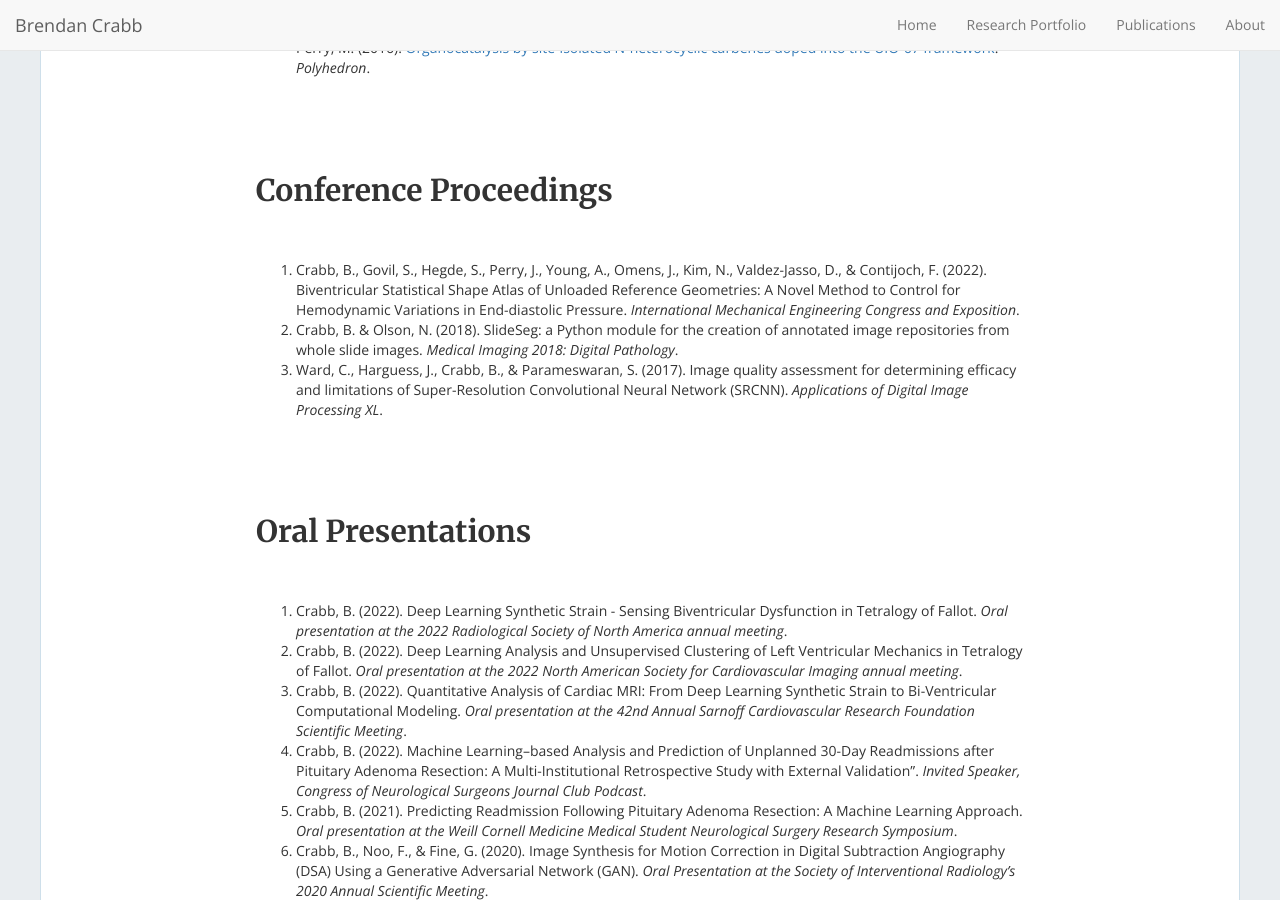
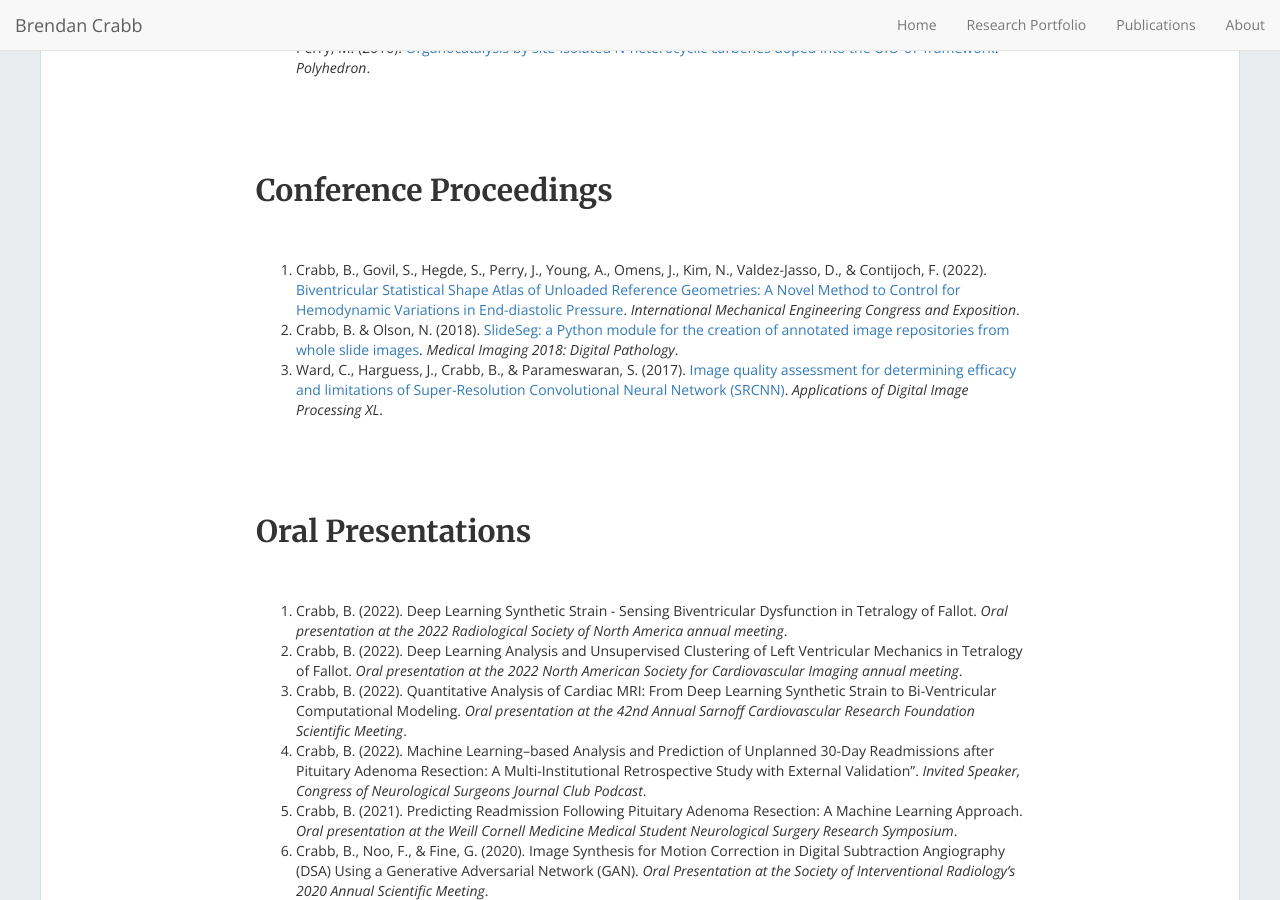
Before and after one commit to btcrabb/portfolio, a Jekyll site: the page built from docs/publications.md, in a window 1280 px wide and 900 px high, scrolled down 463 px. Built offline with Jekyll 4.4.1, drawn with Linux system fonts in a browser that asks for light colours; nearby versions of some CDN libraries.

Commit message:
Update publications.md

```diff
--- a/docs/publications.md
+++ b/docs/publications.md
@@ -14,7 +14,7 @@ For a complete list of publications, please visit my Google Scholar profile. <br
 
 ## Conference Proceedings
 <br />
-{% include preceedings.html %} <br /><br />
+{% include preceedings.html link=true %} <br /><br />
 
 ## Oral Presentations
 <br />
```
